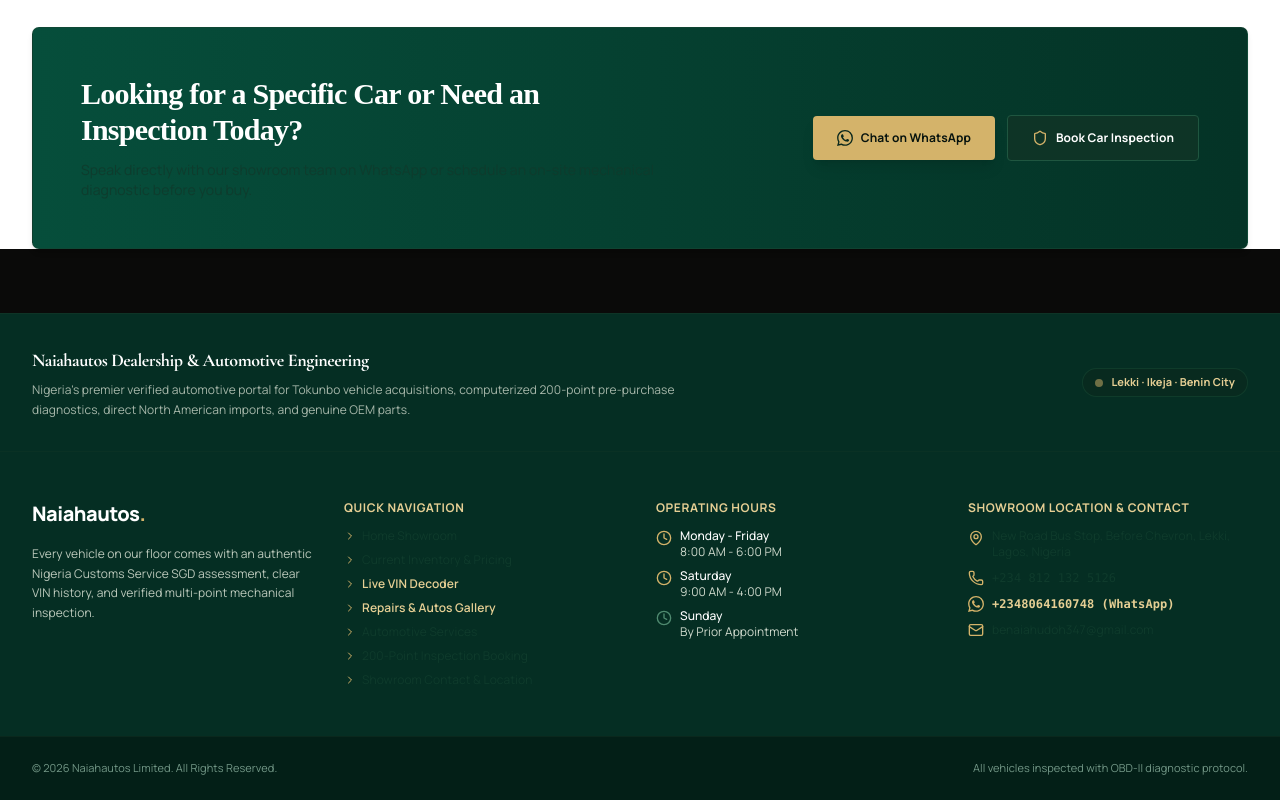
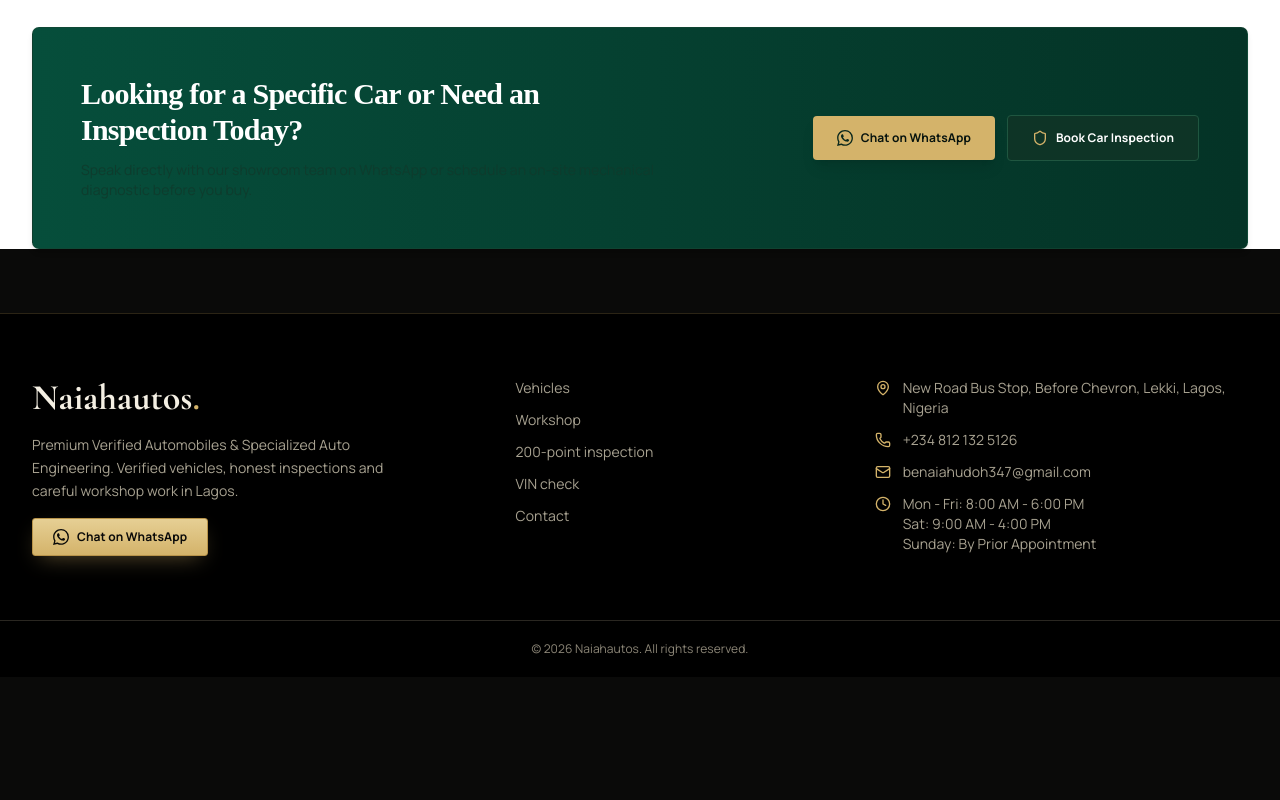
Before and after one commit to Skiddddd/Naiahautos, a React (Vite) app: page / in a window 1280 px wide. Shown: the part 5854-6654 px from the top of the page. After the commit the page ends 6531 px from the top, so only its background shows below. Built offline with nearby package versions, Linux system fonts and the light colour scheme.

Commit message:
Add files via upload

```diff
--- a/src/components/Footer.tsx
+++ b/src/components/Footer.tsx
@@ -1,7 +1,7 @@
 import React from 'react';
-import { MapPin, Phone, Mail, Clock, ChevronRight } from 'lucide-react';
+import { MapPin, Phone, Mail, Clock } from 'lucide-react';
 import { WhatsAppIcon } from './WhatsAppIcon';
-import { DEALERSHIP_CONFIG } from '../data/cars';
+import { DEALERSHIP_CONFIG as C } from '../data/cars';
 import { NavTab } from './Navbar';
 
 interface FooterProps {
@@ -9,197 +9,40 @@
   onOpenAudit?: () => void;
 }
 
-export const Footer: React.FC<FooterProps> = ({ setActiveTab }) => {
-  return (
-    <footer className="bg-[#052E23] border-t border-emerald-800 text-emerald-100 text-xs">
-      {/* Top Banner Section */}
-      <div className="max-w-7xl mx-auto px-4 sm:px-6 lg:px-8 py-8 border-b border-emerald-800/60">
-        <div className="flex flex-col md:flex-row md:items-center justify-between gap-4">
-          <div className="space-y-1.5">
-            <h3 className="text-base sm:text-lg font-bold text-white tracking-tight">
-              Naiahautos Dealership & Automotive Engineering
-            </h3>
-            <p className="text-emerald-200/80 max-w-2xl text-xs leading-relaxed">
-              Nigeria's premier verified automotive portal for Tokunbo vehicle acquisitions, computerized 200-point pre-purchase diagnostics, direct North American imports, and genuine OEM parts.
-            </p>
+const links: { id: NavTab; label: string }[] = [
+  { id: 'inventory', label: 'Vehicles' },
+  { id: 'repairs', label: 'Workshop' },
+  { id: 'inspection', label: '200-point inspection' },
+  { id: 'vin-checker', label: 'VIN check' },
+  { id: 'contact', label: 'Contact' },
+];
+
+export const Footer: React.FC<FooterProps> = ({ setActiveTab }) => (
+  <footer className="bg-black border-t border-gold-400/20 text-slate-500 text-sm">
+    <div className="max-w-7xl mx-auto px-5 lg:px-8 py-16 grid gap-12 md:grid-cols-[1.4fr_1fr_1.2fr]">
+      <div className="space-y-4">
+        <div className="font-display text-4xl font-bold text-slate-900">Naiahautos<span className="text-gold-400">.</span></div>
+        <p className="max-w-sm leading-relaxed">{C.tagline}. Verified vehicles, honest inspections and careful workshop work in Lagos.</p>
+        <a href={`https://wa.me/${C.whatsappNumber}`} target="_blank" rel="noopener noreferrer" className="btn-3d-lime inline-flex items-center gap-2 px-5 py-2.5 rounded-lg text-xs">
+          <WhatsAppIcon className="w-4 h-4 fill-current" /> Chat on WhatsApp
+        </a>
       </div>
-          <div className="flex items-center gap-3 shrink-0">
-            <div className="inline-flex items-center gap-2 px-3 py-1.5 rounded-full bg-emerald-900/60 border border-emerald-700/60 text-[11px] font-bold text-lime-300">
-              <span className="w-2 h-2 rounded-full bg-lime-400 animate-pulse" />
-              <span>Lekki · Ikeja · Benin City</span>
-            </div>
-          </div>
-        </div>
-      </div>
-
-      {/* Main 4-column footer */}
-      <div className="max-w-7xl mx-auto px-4 sm:px-6 lg:px-8 py-12">
-        <div className="grid grid-cols-1 md:grid-cols-2 lg:grid-cols-4 gap-8">
-
-          {/* Col 1: Brand & Credentials */}
-          <div className="space-y-4">
-            <div className="text-xl font-extrabold text-white tracking-tight">
-              Naiahautos<span className="text-lime-400">.</span>
-            </div>
-            <p className="text-emerald-200/90 text-xs leading-relaxed">
-              Every vehicle on our floor comes with an authentic Nigeria Customs Service SGD assessment, clear VIN history, and verified multi-point mechanical inspection.
-            </p>
-          </div>
-
-          {/* Col 2: Navigation Links */}
-          <div className="space-y-3">
-            <h4 className="text-xs font-bold uppercase tracking-wider text-lime-300">
-              Quick Navigation
-            </h4>
-            <ul className="space-y-2">
-              <li>
-                <button
-                  onClick={() => setActiveTab('home')}
-                  className="hover:text-lime-300 transition-colors flex items-center gap-1.5 cursor-pointer text-emerald-100"
-                >
-                  <ChevronRight className="w-3 h-3 text-lime-400" />
-                  <span>Home Showroom</span>
+      <ul className="space-y-3">
+        {links.map((l) => (
+          <li key={l.id}>
+            <button onClick={() => { setActiveTab(l.id); window.scrollTo({ top: 0, behavior: 'smooth' }); }} className="hover:text-gold-300 transition-colors cursor-pointer">
+              {l.label}
             </button>
           </li>
-              <li>
-                <button
-                  onClick={() => setActiveTab('inventory')}
-                  className="hover:text-lime-300 transition-colors flex items-center gap-1.5 cursor-pointer text-emerald-100"
-                >
-                  <ChevronRight className="w-3 h-3 text-lime-400" />
-                  <span>Current Inventory & Pricing</span>
-                </button>
-              </li>
-              <li>
-                <button
-                  onClick={() => setActiveTab('vin-checker')}
-                  className="hover:text-lime-300 transition-colors flex items-center gap-1.5 cursor-pointer text-lime-300 font-semibold"
-                >
-                  <ChevronRight className="w-3 h-3 text-lime-400" />
-                  <span>Live VIN Decoder</span>
-                </button>
-              </li>
-              <li>
-                <button
-                  onClick={() => setActiveTab('repairs')}
-                  className="hover:text-lime-300 transition-colors flex items-center gap-1.5 cursor-pointer text-lime-300 font-semibold"
-                >
-                  <ChevronRight className="w-3 h-3 text-lime-400" />
-                  <span>Repairs & Autos Gallery</span>
-                </button>
-              </li>
-              <li>
-                <button
-                  onClick={() => setActiveTab('services')}
-                  className="hover:text-lime-300 transition-colors flex items-center gap-1.5 cursor-pointer text-emerald-100"
-                >
-                  <ChevronRight className="w-3 h-3 text-lime-400" />
-                  <span>Automotive Services</span>
-                </button>
-              </li>
-              <li>
-                <button
-                  onClick={() => setActiveTab('inspection')}
-                  className="hover:text-lime-300 transition-colors flex items-center gap-1.5 cursor-pointer text-emerald-100"
-                >
-                  <ChevronRight className="w-3 h-3 text-lime-400" />
-                  <span>200-Point Inspection Booking</span>
-                </button>
-              </li>
-              <li>
-                <button
-                  onClick={() => setActiveTab('contact')}
-                  className="hover:text-lime-300 transition-colors flex items-center gap-1.5 cursor-pointer text-emerald-100"
-                >
-                  <ChevronRight className="w-3 h-3 text-lime-400" />
-                  <span>Showroom Contact & Location</span>
-                </button>
-              </li>
+        ))}
+      </ul>
+      <ul className="space-y-3">
+        <li className="flex gap-3"><MapPin className="w-4 h-4 mt-0.5 text-gold-400 shrink-0" /><span>{C.address}, {C.city}, {C.country}</span></li>
+        <li className="flex gap-3"><Phone className="w-4 h-4 mt-0.5 text-gold-400 shrink-0" /><a href={`tel:${C.phoneNumberRaw}`}>{C.phoneDisplay}</a></li>
+        <li className="flex gap-3"><Mail className="w-4 h-4 mt-0.5 text-gold-400 shrink-0" /><a href={`mailto:${C.email}`}>{C.email}</a></li>
+        <li className="flex gap-3"><Clock className="w-4 h-4 mt-0.5 text-gold-400 shrink-0" /><span>{C.workingHoursWeekday}<br />{C.workingHoursSaturday}<br />{C.workingHoursSunday}</span></li>
       </ul>
     </div>
-
-          {/* Col 3: Hours & Operations */}
-          <div className="space-y-3">
-            <h4 className="text-xs font-bold uppercase tracking-wider text-lime-300">
-              Operating Hours
-            </h4>
-            <div className="space-y-2 text-xs">
-              <div className="flex items-start gap-2">
-                <Clock className="w-4 h-4 text-lime-400 shrink-0 mt-0.5" />
-                <div>
-                  <span className="text-white block font-medium">Monday - Friday</span>
-                  <span className="text-emerald-200">8:00 AM - 6:00 PM</span>
-                </div>
-              </div>
-              <div className="flex items-start gap-2">
-                <Clock className="w-4 h-4 text-lime-400 shrink-0 mt-0.5" />
-                <div>
-                  <span className="text-white block font-medium">Saturday</span>
-                  <span className="text-emerald-200">9:00 AM - 4:00 PM</span>
-                </div>
-              </div>
-              <div className="flex items-start gap-2">
-                <Clock className="w-4 h-4 text-emerald-400 shrink-0 mt-0.5" />
-                <div>
-                  <span className="text-white block font-medium">Sunday</span>
-                  <span className="text-emerald-200">By Prior Appointment</span>
-                </div>
-              </div>
-            </div>
-          </div>
-
-          {/* Col 4: Address & Direct Contact */}
-          <div className="space-y-3">
-            <h4 className="text-xs font-bold uppercase tracking-wider text-lime-300">
-              Showroom Location & Contact
-            </h4>
-            <div className="space-y-2.5">
-              <div className="flex items-start gap-2">
-                <MapPin className="w-4 h-4 text-lime-400 shrink-0 mt-0.5" />
-                <span className="text-emerald-100">
-                  {DEALERSHIP_CONFIG.address}, {DEALERSHIP_CONFIG.city}, {DEALERSHIP_CONFIG.country}
-                </span>
-              </div>
-              <div className="flex items-center gap-2">
-                <Phone className="w-4 h-4 text-lime-400 shrink-0" />
-                <a href={`tel:${DEALERSHIP_CONFIG.phoneNumberRaw}`} className="text-emerald-100 hover:text-white font-mono font-medium">
-                  {DEALERSHIP_CONFIG.phoneDisplay}
-                </a>
-              </div>
-              <div className="flex items-center gap-2">
-                <WhatsAppIcon className="w-4 h-4 text-lime-400 shrink-0" />
-                <a
-                  href={`https://wa.me/${DEALERSHIP_CONFIG.whatsappNumber}`}
-                  target="_blank"
-                  rel="noopener noreferrer"
-                  className="text-lime-300 hover:text-white font-mono font-semibold"
-                >
-                  +{DEALERSHIP_CONFIG.whatsappNumber} (WhatsApp)
-                </a>
-              </div>
-              <div className="flex items-center gap-2">
-                <Mail className="w-4 h-4 text-lime-400 shrink-0" />
-                <a href={`mailto:${DEALERSHIP_CONFIG.email}`} className="text-emerald-100 hover:text-white">
-                  {DEALERSHIP_CONFIG.email}
-                </a>
-              </div>
-            </div>
-          </div>
-
-        </div>
-      </div>
-
-      {/* Bottom Copyright & Disclaimer */}
-      <div className="bg-[#031f17] border-t border-emerald-900 py-6">
-        <div className="max-w-7xl mx-auto px-4 sm:px-6 lg:px-8 flex flex-col sm:flex-row items-center justify-between gap-4 text-[11px] text-emerald-300/80">
-          <div>
-            © {new Date().getFullYear()} Naiahautos Limited. All Rights Reserved.
-          </div>
-          <div className="flex items-center gap-4">
-            <span>All vehicles inspected with OBD-II diagnostic protocol.</span>
-          </div>
-        </div>
-      </div>
+    <div className="border-t border-slate-200 py-5 text-center text-xs text-slate-400">© {new Date().getFullYear()} {C.name}. All rights reserved.</div>
   </footer>
 );
-};
```
Lines whose indentation alone changed are shown as unchanged.
